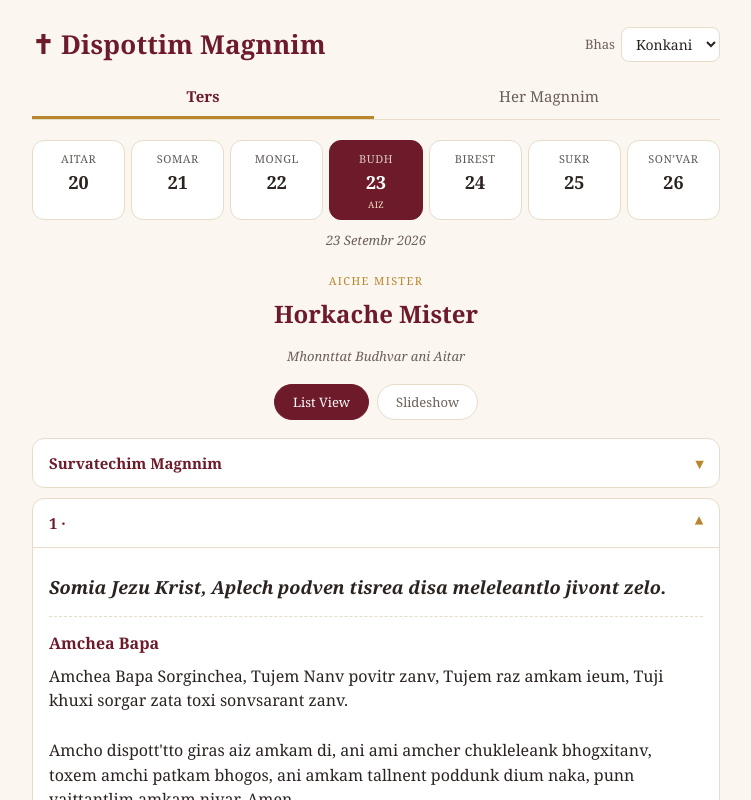
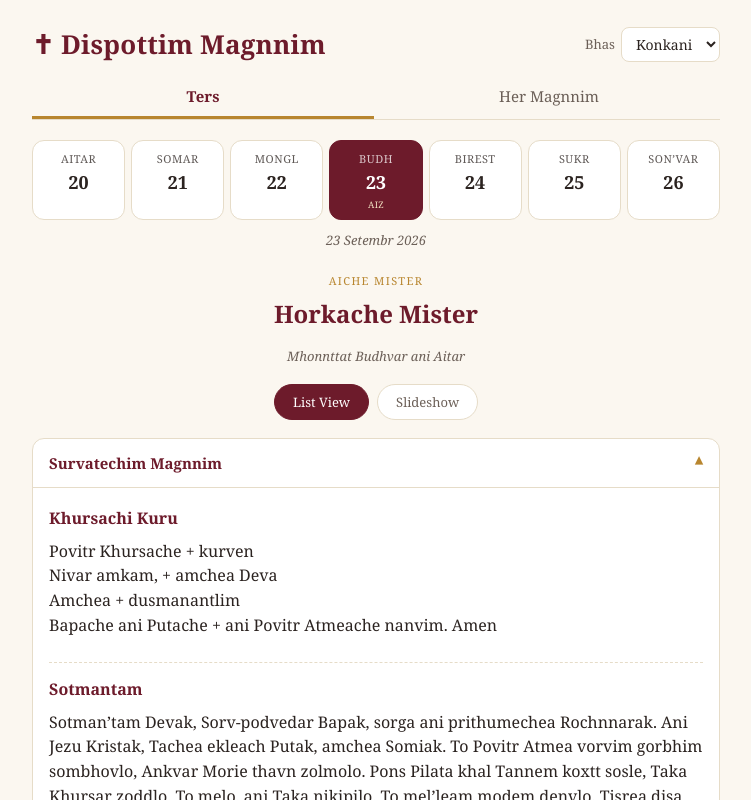
Before and after one commit to ignitedpear/prayers, a React (Vite) app: page / in a window 1280 px wide. Shown: the top 800 px of the page, without its empty margins (264-1015 px from the left). Built offline with nearby package versions, Linux system fonts and the light colour scheme.

Commit message:
Correct fatima prayer

```diff
--- a/src/components/RosaryAccordion.jsx
+++ b/src/components/RosaryAccordion.jsx
@@ -25,7 +25,7 @@ function Section({ id, title, steps, language, open, onToggle }) {
 
 export default function RosaryAccordion({ steps, language }) {
   const { opening, decades, closing } = groupIntoDecades(steps);
-  const [openId, setOpenId] = useState('decade-0');
+  const [openId, setOpenId] = useState('opening'); // opening/decade-0
 
   const toggle = (id) => setOpenId((prev) => (prev === id ? null : id));
 
--- a/src/components/RosaryPage.jsx
+++ b/src/components/RosaryPage.jsx
@@ -12,7 +12,7 @@ const TODAY = startOfDay(new Date());
 
 export default function RosaryPage({ language }) {
   const [selectedDate, setSelectedDate] = useState(TODAY);
-  const [mode, setMode] = useState('list');
+  const [mode, setMode] = useState('list'); // slideshow
 
   const mysterySet = useMemo(() => mysteryForDate(selectedDate), [selectedDate]);
   const steps = useMemo(() => buildRosarySequence(mysterySet), [mysterySet]);
```
